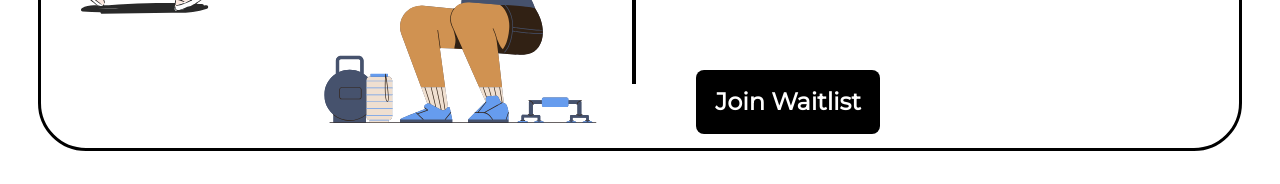
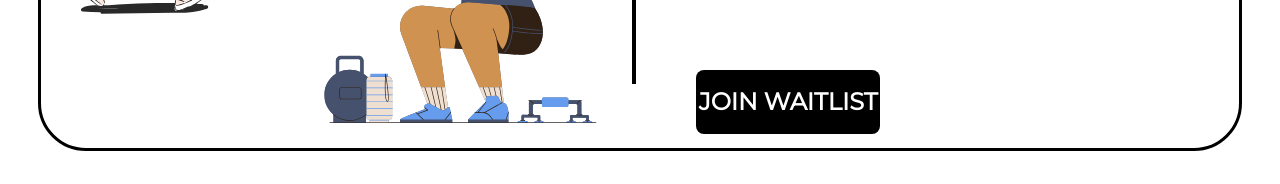
Before and after one commit to sweetmangoes/landing-page, a Next.js app in the folder metrofit-landing/: page / in a window 1280 px wide. Shown: the part 2693-2877 px from the top of the page. Built offline with nearby package versions, Linux system fonts and the light colour scheme; a web font is replaced by a local one.

Commit message:
added styling

```diff
--- a/metrofit-landing/components/Member.js
+++ b/metrofit-landing/components/Member.js
@@ -16,7 +16,7 @@ export default function Member() {
             <Link href='./waitlist' className="py-4 rounded-lg flex justify-center hover:bg-amber-300 hover:text-black bg-black text-[#fefefe] w-1/2 text-2xl font-montserrat font-bold ml-[2.5rem]
                            lg:text-3xl lg:w-1/3
                            xl:text-2xl">
-            Join Waitlist
+            JOIN WAITLIST
             </Link>
            </div>
         </div>
```
